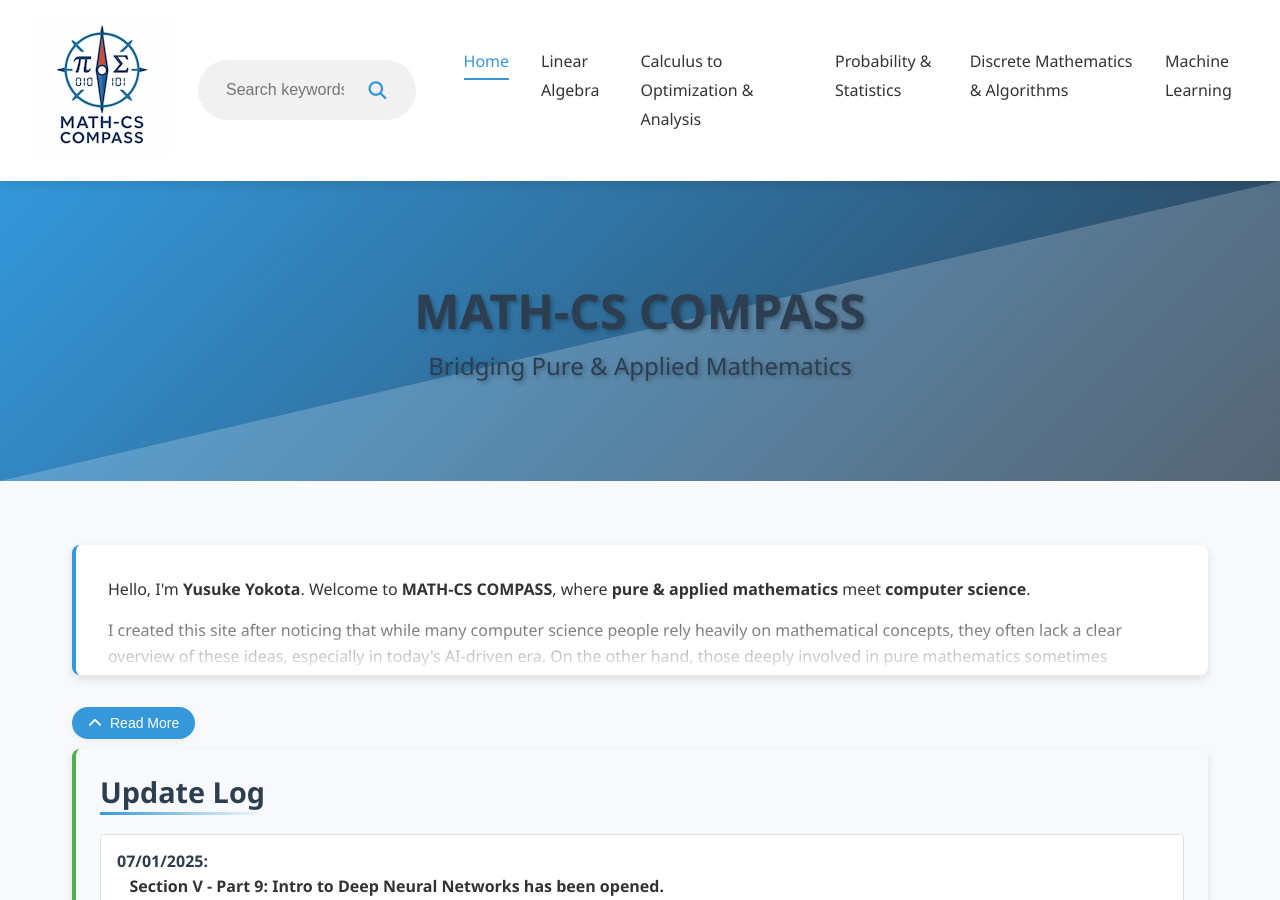
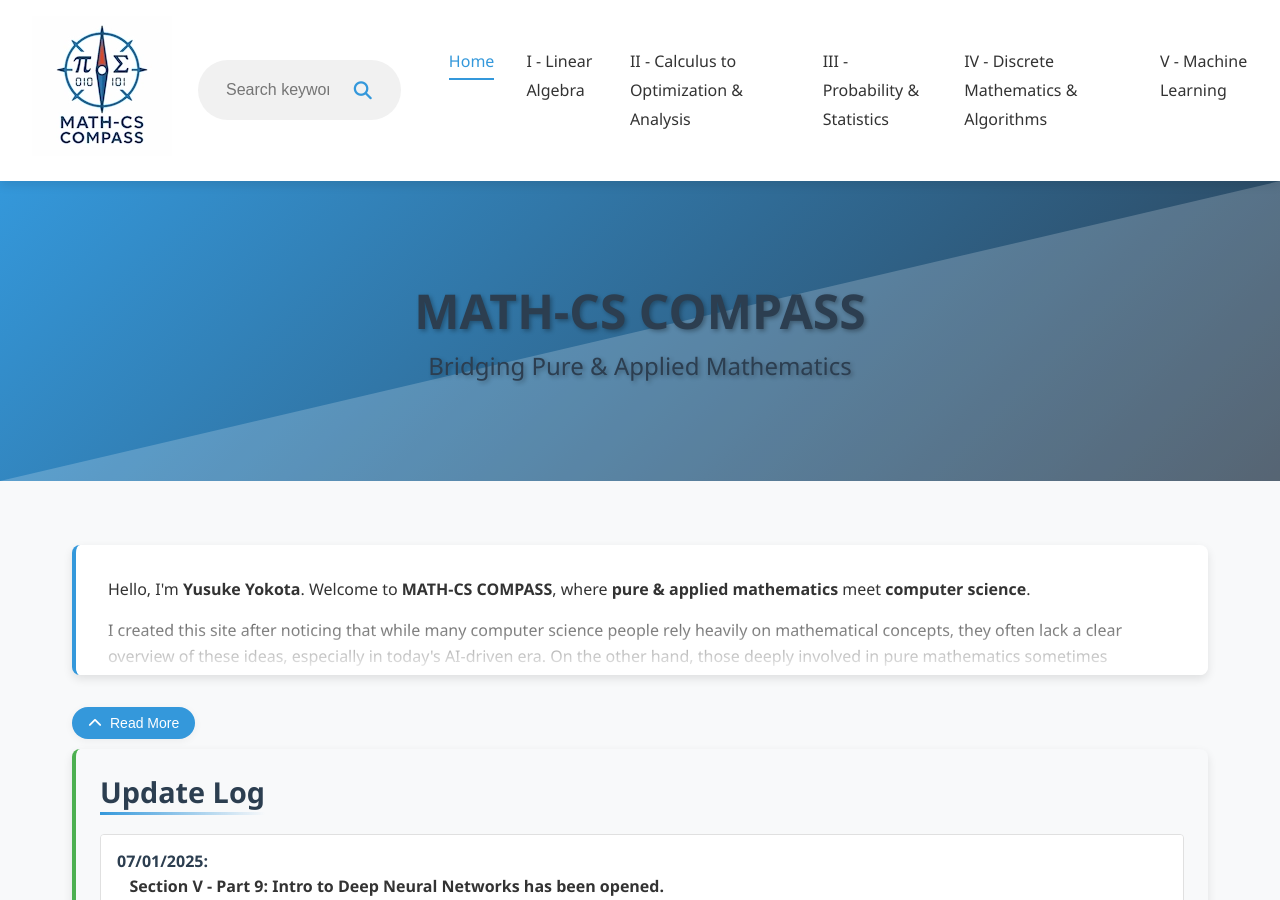
Before and after one commit to Yusukey01/yusukey01.github.io, a Jekyll site: the page built from index.html, in a window 1280 px wide and 900 px high. Built offline with Jekyll 4.4.1, drawn with Linux system fonts in a browser that asks for light colours.

Commit message:
fixed headder

```diff
--- a/_includes/header.html
+++ b/_includes/header.html
@@ -17,11 +17,11 @@
 
         <ul class="nav-links">
             <li><a href="{% if page.level == 'home' %}index.html{% elsif page.level == 'section' %}../../index.html{% elsif page.level == 'detail' %}../../../index.html{% else %}../../../index.html{% endif %}">Home</a></li>
-            <li><a href="{% if page.level == 'home' %}Mathematics/Linear_algebra/linear_algebra.html{% elsif page.level == 'section' %}../Linear_algebra/linear_algebra.html{% elsif page.level == 'detail' %}../Linear_algebra/linear_algebra.html{% else %}../Linear_algebra/linear_algebra.html{% endif %}">Linear Algebra</a></li>
-            <li><a href="{% if page.level == 'home' %}Mathematics/Calculus/calculus.html{% elsif page.level == 'section' %}../Calculus/calculus.html{% elsif page.level == 'detail' %}../Calculus/calculus.html{% else %}../../Calculus/calculus.html{% endif %}">Calculus to Optimization & Analysis</a></li>
-            <li><a href="{% if page.level == 'home' %}Mathematics/Probability/probability.html{% elsif page.level == 'section' %}../Probability/probability.html{% elsif page.level == 'detail' %}../Probability/probability.html{% else %}../Probability/probability.html{% endif %}">Probability & Statistics</a></li>
-            <li><a href="{% if page.level == 'home' %}Mathematics/Discrete/discrete_math.html{% elsif page.level == 'section' %}../Discrete/discrete_math.html{% elsif page.level == 'detail' %}../Discrete/discrete_math.html{% else %}../Discrete/discrete_math.html{% endif %}">Discrete Mathematics & Algorithms</a></li>
-            <li><a href="{% if page.level == 'home' %}Mathematics/Machine_learning/ml.html{% elsif page.level == 'section' %}../Machine_learning/ml.html{% elsif page.level == 'detail' %}../Machine_learning/ml.html{% else %}../Machine_learning/ml.html{% endif %}">Machine Learning</a></li>
+            <li><a href="{% if page.level == 'home' %}Mathematics/Linear_algebra/linear_algebra.html{% elsif page.level == 'section' %}../Linear_algebra/linear_algebra.html{% elsif page.level == 'detail' %}../Linear_algebra/linear_algebra.html{% else %}../Linear_algebra/linear_algebra.html{% endif %}">I - Linear Algebra</a></li>
+            <li><a href="{% if page.level == 'home' %}Mathematics/Calculus/calculus.html{% elsif page.level == 'section' %}../Calculus/calculus.html{% elsif page.level == 'detail' %}../Calculus/calculus.html{% else %}../../Calculus/calculus.html{% endif %}">II - Calculus to Optimization & Analysis</a></li>
+            <li><a href="{% if page.level == 'home' %}Mathematics/Probability/probability.html{% elsif page.level == 'section' %}../Probability/probability.html{% elsif page.level == 'detail' %}../Probability/probability.html{% else %}../Probability/probability.html{% endif %}">III - Probability & Statistics</a></li>
+            <li><a href="{% if page.level == 'home' %}Mathematics/Discrete/discrete_math.html{% elsif page.level == 'section' %}../Discrete/discrete_math.html{% elsif page.level == 'detail' %}../Discrete/discrete_math.html{% else %}../Discrete/discrete_math.html{% endif %}">IV - Discrete Mathematics & Algorithms</a></li>
+            <li><a href="{% if page.level == 'home' %}Mathematics/Machine_learning/ml.html{% elsif page.level == 'section' %}../Machine_learning/ml.html{% elsif page.level == 'detail' %}../Machine_learning/ml.html{% else %}../Machine_learning/ml.html{% endif %}">V - Machine Learning</a></li>
         </ul>
     </nav>
 </header>
```
